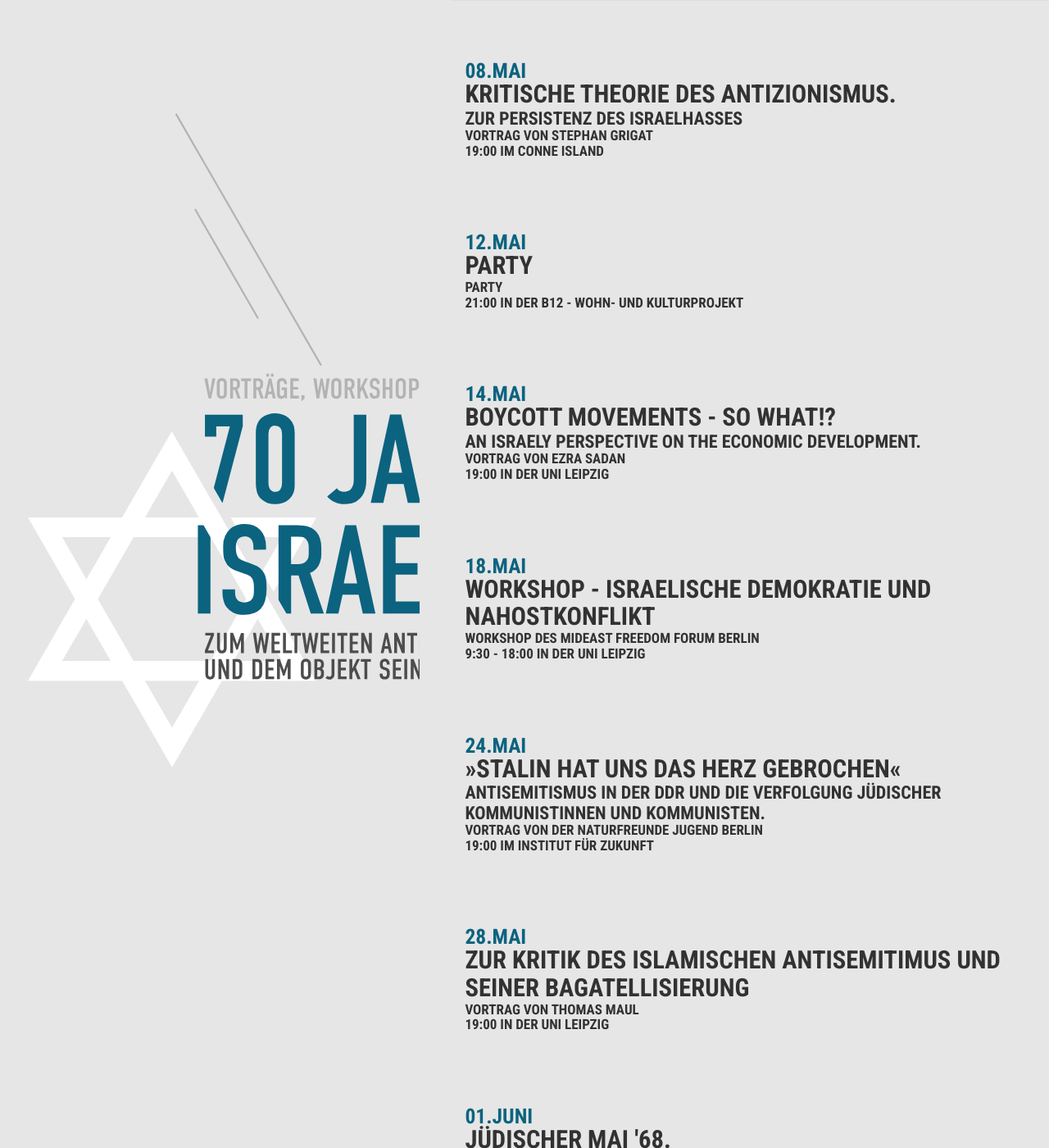
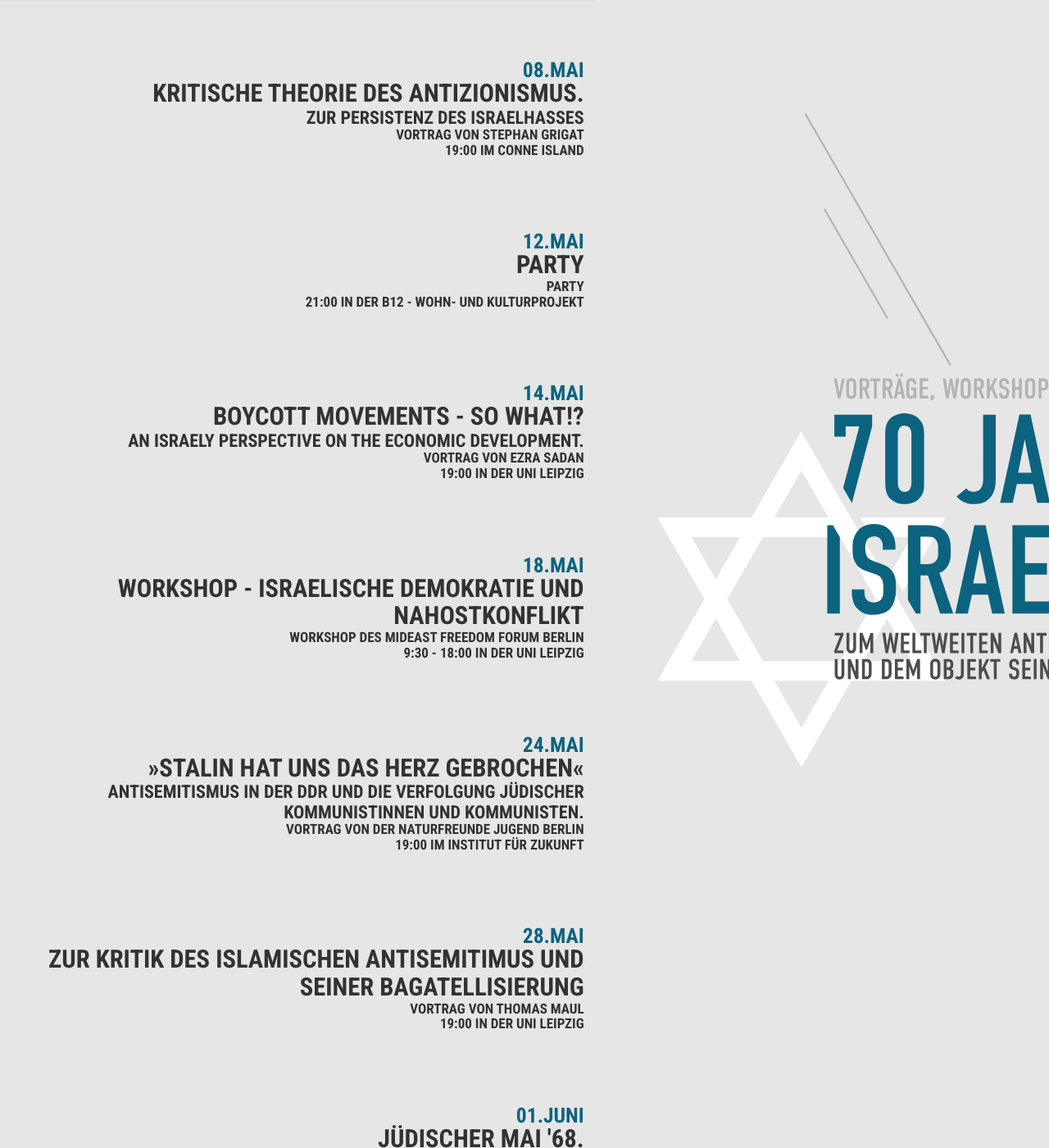
Before and after one commit to ronnykunde/70yrs, a Jekyll site: the page built from index.html, in a window 1280 px wide and 1400 px high. Shown: the whole window at 82% size. Built offline with Jekyll 4.4.1, drawn with Linux system fonts in a browser that asks for light colours.

Commit message:
rechtsbündig

```diff
--- a/assets/_sass/_media-queries.scss
+++ b/assets/_sass/_media-queries.scss
@@ -128,7 +128,7 @@
     width: $aside-width;
     height: 100%;
     position: fixed;
-    left: 0;
+    right: 0;
     top: 0;
     background-attachment: scroll;
     z-index: 200;
@@ -142,7 +142,11 @@
   .content-wrapper {
     width: $content-wrapper-width;
     max-width: $article-max-width;
-    margin-left: $post-margin-left;
+    text-align: right;
+
+    position: absolute;
+    right: $post-margin-left;
+    display: block;
   }
 
   main {
```
